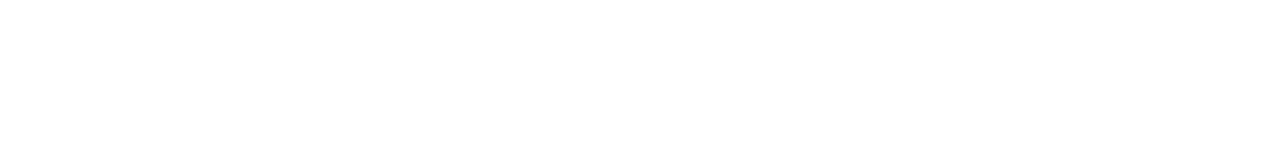
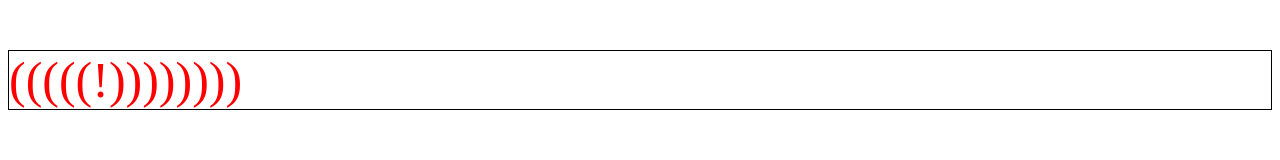
Before and after one commit to fr0si4ka/first, a plain HTML site: page index.html in a window 1280 px wide. Drawn offline with Linux system fonts and the light colour scheme.

Commit message:
first commit

```diff
--- a/css/style.css
+++ b/css/style.css
@@ -1,3 +1,5 @@
-body {
+.ff {
+    color: red;
     font-size: 50px;
+    border: 1px solid black;
 }
--- a/index.html
+++ b/index.html
@@ -5,10 +5,12 @@
     <meta charset="UTF-8">
     <meta http-equiv="X-UA-Compatible" content="IE=edge">
     <meta name="viewport" content="width=device-width, initial-scale=1.0">
+    <link rel="stylesheet" href="css/style.css">
     <title>Document</title>
 </head>
 
 <body>
+    <p class="ff">(((((!))))))))</p>
 
 </body>
 
```
